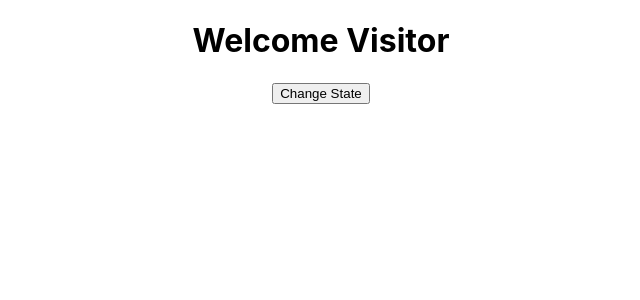
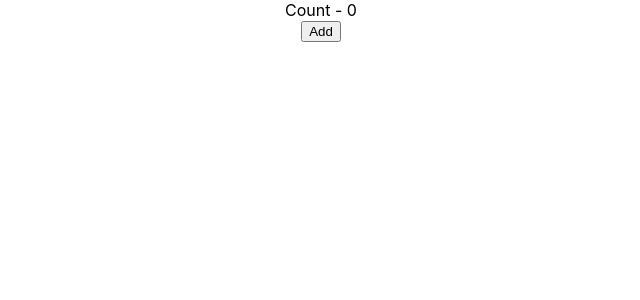
Before and after one commit to jkinathan/Doyou-React, a React (Create React App) app in the folder helloworld/: page / in a window 1280 px wide. Shown: the top 300 px of the page, without its empty margins (319-959 px from the left). Built offline with nearby package versions, Linux system fonts and the light colour scheme.

Commit message:
state and setstate rerendering

```diff
--- a/helloworld/src/App.js
+++ b/helloworld/src/App.js
@@ -1,37 +1,13 @@
-import logo from './logo.svg';
+
 import './App.css';
-
-// import {Greet} from './components/Greet';
-// or
-import Greet from './components/Greet';
-import Welcome from './components/Welcome';
-import Zaga from './components/myown';
-import Message from './components/Message';
-
+import Counter from './components/Counter';
 
 function App() {
   return (
     <div className="App">
       {
-      <Message>
-
-      </Message>
-      /* <Zaga>
-        <header>Talk to me children</header>
-      </Zaga>
-      <Greet name="Jordan" heroname="Superman">
-        <p>This is Children props</p>
-      </Greet>
-      <Greet name="Kent" heroname="Batman">
-        <button>Click Me!</button>
-      </Greet>
-      <Greet name="Jabari" heroname="Spiderman"></Greet>
-
-      <Welcome name="Jordan" heroname="Superman">
-        <p>For instance I am a child of Jordan</p>
-      </Welcome>
-      <Welcome name="Khloe" heroname="Antman"></Welcome>
-      <Welcome name="Bobby" heroname="Waspman"></Welcome> */}
+        <Counter></Counter>
+      }
     </div>
   );
 }
--- /dev/null
+++ b/helloworld/src/components/Counter.js
@@ -0,0 +1,27 @@
+import React, { Component } from 'react'
+
+class Counter extends Component {
+
+    constructor(){
+        super()
+        this.state = {
+            count: 0
+        }
+    }
+    addMe(){
+        this.setState({
+            count: this.state.count+1
+        })
+    }
+    render() {
+        return (
+            <div>
+                Count - {this.state.count}
+                <br></br>
+                <button onClick={()=>this.addMe()}>Add</button>
+            </div>
+        )
+    }
+}
+
+export default Counter
```
Also changed, not shown: helloworld/src/components/backup.js (added, +44 -0 lines).
